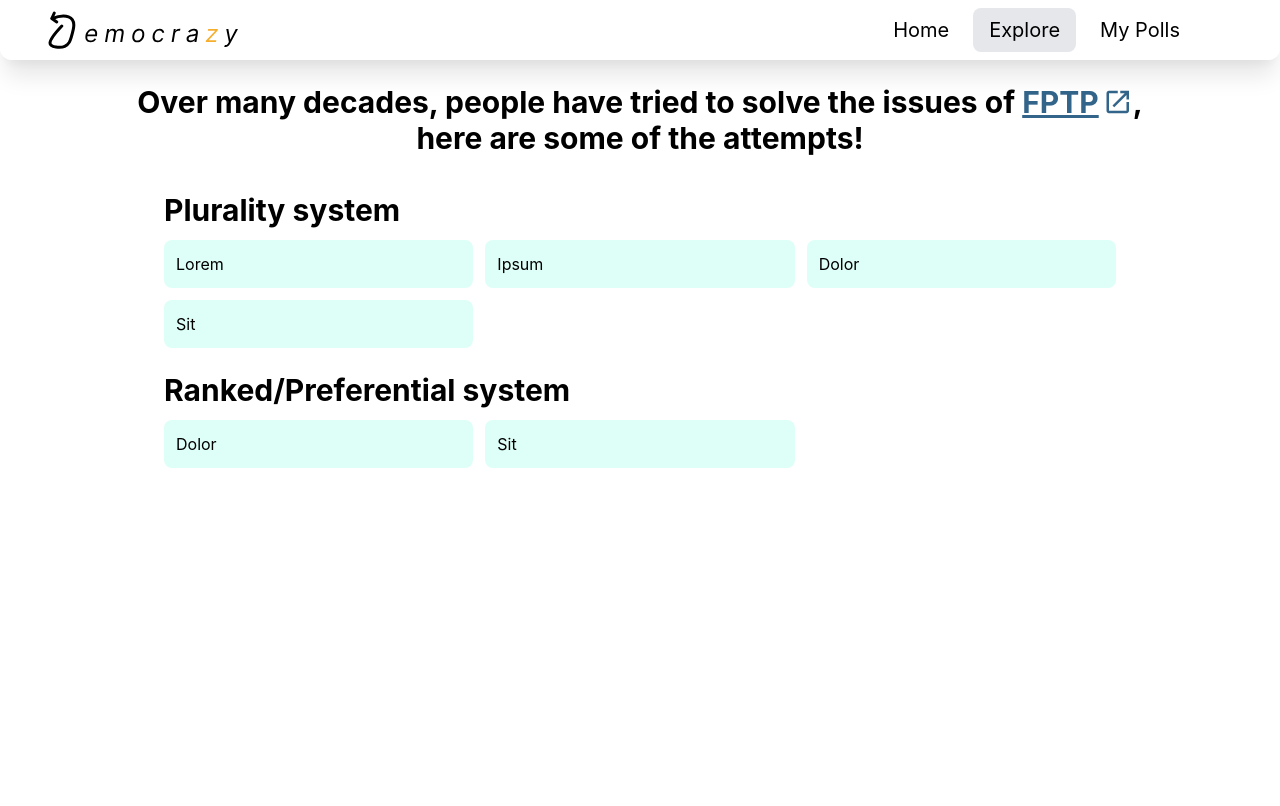
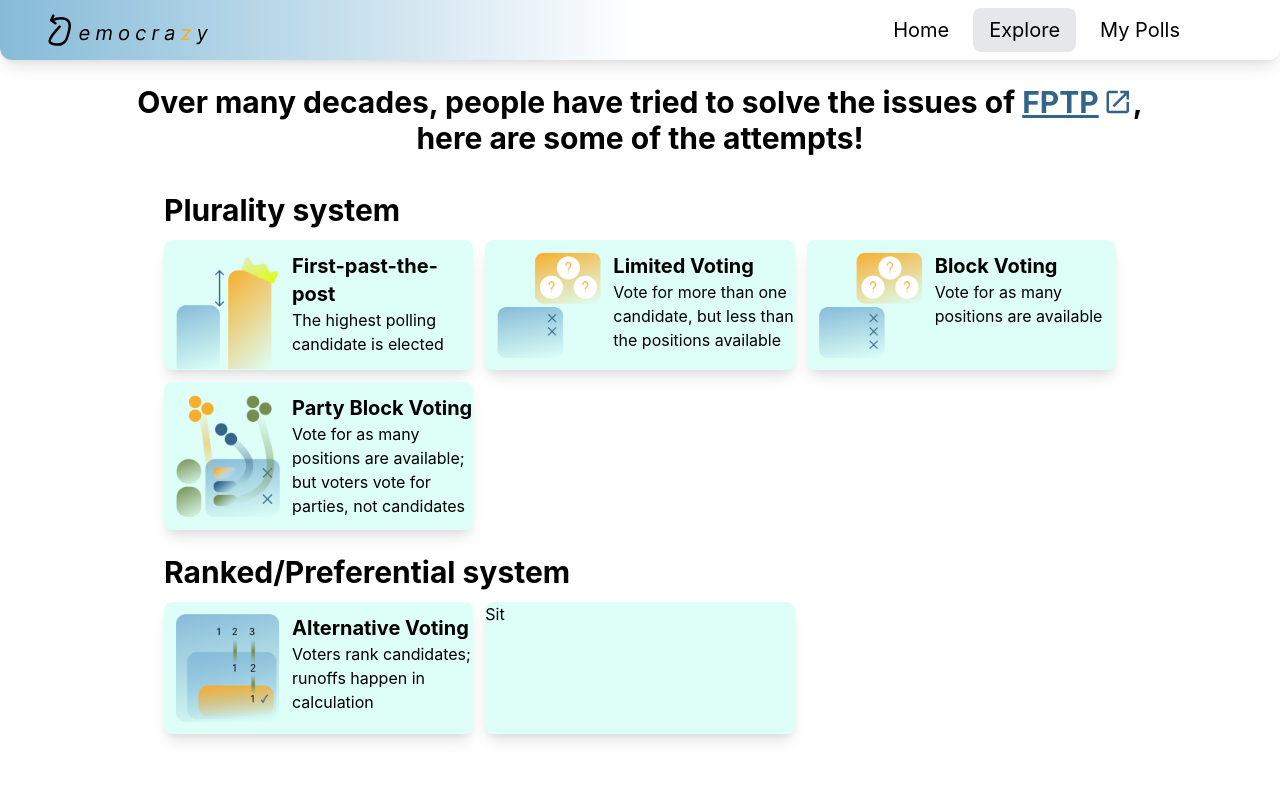
Before and after one commit to SiravitPhokeed/democrazy, a Flask app: page /explore in a window 1280 px wide. Before the commit the page ends 468 px from the top, so only its background shows below. Run offline with Flask 2, Linux system fonts and the light colour scheme; style sheets or scripts are compiled from the project's sources.

Commit message:
Completed static Explore

```diff
--- a/democrazy/static/src/css/tailwind.css
+++ b/democrazy/static/src/css/tailwind.css
@@ -38,7 +38,7 @@ body {
 
 /* Components */
 .btn {
-    @apply inline-block rounded-lg px-4 py-2 text-black transition-shadow hover:ring hover:ring-blue-200 focus:outline-none
+    @apply inline-block rounded-lg px-4 py-2 text-black transition-shadow shadow-lg hover:ring hover:ring-blue-200 focus:outline-none
         focus:ring focus:ring-offset-2 focus:ring-blue-500;
 }
 
@@ -51,8 +51,8 @@ body {
 }
 
 .link {
-    @apply inline-flex items-center gap-1 text-primary-dark font-bold rounded-lg cursor-pointer transition-shadow hover:ring hover:ring-blue-200
-        focus:outline-none focus:ring focus:ring-offset-2 focus:ring-blue-500;
+    @apply inline-flex items-center gap-1 text-primary-dark font-bold rounded-lg cursor-pointer transition-shadow hover:ring
+        hover:ring-blue-200 focus:outline-none focus:ring focus:ring-offset-2 focus:ring-blue-500;
 }
 
 .link > .link-text {
@@ -67,9 +67,9 @@ body {
 }
 
 .card {
-    @apply p-3 rounded-lg bg-primary-light;
+    @apply rounded-lg bg-primary-light shadow-lg;
 }
 
 .card-explore {
-    @apply flex flex-row gap-1;
+    @apply grid grid-cols-explore;
 }
--- a/democrazy/templates/explore.html
+++ b/democrazy/templates/explore.html
@@ -18,16 +18,76 @@
         <section class="flex flex-col gap-3 lg:px-32">
             <h2 class="font-bold text-2xl xl:text-3xl">Plurality system</h2>
             <ul class="grid sm:grid-cols-2 md:grid-cols-3 gap-3">
-                <li class="card card-explore">Lorem</li>
-                <li class="card card-explore">Ipsum</li>
-                <li class="card card-explore">Dolor</li>
-                <li class="card card-explore">Sit</li>
+                <li class="card card-explore">
+                    <div class="flex flex-row justify-center items-end px-3">
+                        <img src="{{ url_for('static', filename='pictures/explore/first-past-the-post.png') }}">
+                    </div>
+                    <div class="py-3 break-words">
+                        <h3 class="font-bold text-xl">
+                            First-past-the-post
+                        </h3>
+                        <p>
+                            The highest polling candidate is elected
+                        </p>
+                    </div>
+                </li>
+                <li class="card card-explore">
+                    <div class="grid place-items-center p-3">
+                        <img src="{{ url_for('static', filename='pictures/explore/limited-voting.png') }}">
+                    </div>
+                    <div class="py-3 break-words">
+                        <h3 class="font-bold text-xl">
+                            Limited Voting
+                        </h3>
+                        <p>
+                            Vote for more than one candidate, but less than the positions available
+                        </p>
+                    </div>
+                </li>
+                <li class="card card-explore">
+                    <div class="grid place-items-center p-3">
+                        <img src="{{ url_for('static', filename='pictures/explore/block-voting.png') }}">
+                    </div>
+                    <div class="py-3 break-words">
+                        <h3 class="font-bold text-xl">
+                            Block Voting
+                        </h3>
+                        <p>
+                            Vote for as many positions are available
+                        </p>
+                    </div>
+                </li>
+                <li class="card card-explore">
+                    <div class="grid place-items-center p-3">
+                        <img src="{{ url_for('static', filename='pictures/explore/party-block-voting.png') }}">
+                    </div>
+                    <div class="py-3 break-words">
+                        <h3 class="font-bold text-xl">
+                            Party Block Voting
+                        </h3>
+                        <p>
+                            Vote for as many positions are available; but voters vote for parties, not candidates
+                        </p>
+                    </div>
+                </li>
             </ul>
         </section>
         <section class="flex flex-col gap-3 lg:px-32">
             <h2 class="font-bold text-2xl xl:text-3xl">Ranked/Preferential system</h2>
             <ul class="grid sm:grid-cols-2 md:grid-cols-3 gap-3">
-                <li class="card card-explore">Dolor</li>
+                <li class="card card-explore">
+                    <div class="grid place-items-center p-3">
+                        <img src="{{ url_for('static', filename='pictures/explore/alternative-voting.png') }}">
+                    </div>
+                    <div class="py-3 break-words">
+                        <h3 class="font-bold text-xl">
+                            Alternative Voting
+                        </h3>
+                        <p>
+                            Voters rank candidates; runoffs happen in calculation
+                        </p>
+                    </div>
+                </li>
                 <li class="card card-explore">Sit</li>
             </ul>
         </section>
--- a/democrazy/templates/layout.html
+++ b/democrazy/templates/layout.html
@@ -12,9 +12,9 @@
 </head>
 
 <body>
-    <nav class="fixed flex flex-row flex-wrap justify-between items-center gap-6 w-screen px-12 py-2 text-xl rounded-b-xl bg-white
-        bg-opacity-50 backdrop-filter backdrop-blur shadow-xl z-40">
-        <img src="{{ url_for('static', filename='pictures/logo.svg') }}" alt="Democrazy logo">
+    <nav class="fixed flex flex-row flex-wrap justify-between items-center gap-6 w-screen px-12 py-2 text-xl rounded-b-xl bg-gradient-to-r
+        from-primary via-transparent bg-opacity-50 backdrop-filter backdrop-blur shadow-lg z-40">
+        <img src="{{ url_for('static', filename='pictures/logo.svg') }}" alt="Democrazy logo" class="w-40">
         <ul class="flex flex-row flex-wrap gap-2 list-none px-9">
             <li class="{{ 'bg-gray-200' if page == 'home' }} px-4 py-2 rounded-lg">
                 <a href="/" class="hover:opacity-75 transition-opacity">Home</a>
--- a/tailwind.config.js
+++ b/tailwind.config.js
@@ -24,6 +24,9 @@ module.exports = {
           light: '#E3E8DB'
         }
       },
+      gridTemplateColumns: {
+        'explore': '8rem auto'
+      },
       keyframes: {
         'fade-in': {
           '0%': { opacity: '0' },
```
Also changed, not shown: democrazy/static/pictures/explore/alternative-voting.png (added), democrazy/static/pictures/explore/block-voting.png (added), democrazy/static/pictures/explore/first-past-the-post.png (added), democrazy/static/pictures/explore/limited-voting.png (added), democrazy/static/pictures/explore/party-block-voting.png (added).
